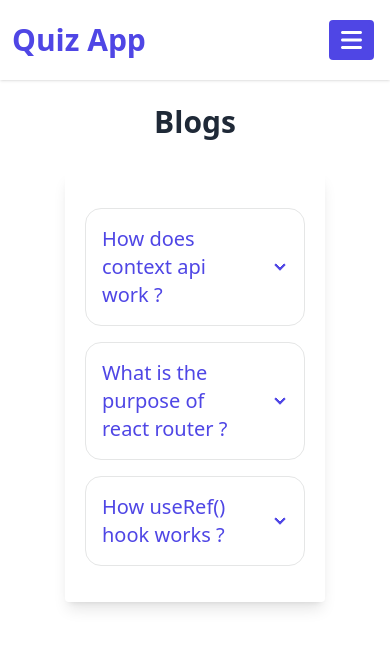
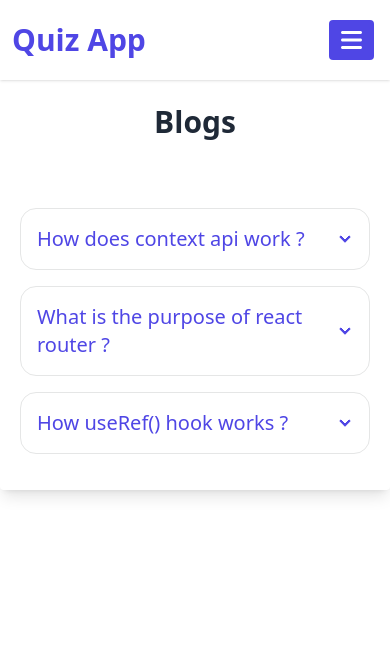
Before and after one commit to mukutdev/quiz-app, a React (Vite) app: page /blog in a window 390 px wide. Shown: the top 648 px of the page. Built offline with nearby package versions, Linux system fonts and the light colour scheme.

Commit message:
blogs-responsive-done

```diff
--- a/src/components/Blog/Blog.jsx
+++ b/src/components/Blog/Blog.jsx
@@ -4,7 +4,7 @@ const Blog = () => {
   return (
     <div className="container mx-auto my-6">
       <h2 className="font-semibold text-center text-3xl">Blogs </h2>
-      <div className="w-2/3 mx-auto my-8 shadow-lg rounded p-5">
+      <div className="md:w-2/3 mx-auto my-8 shadow-lg rounded p-5">
         <div
           tabIndex={0}
           className="collapse collapse-arrow border border-base-300 bg-base-100 rounded-box my-4"
```
